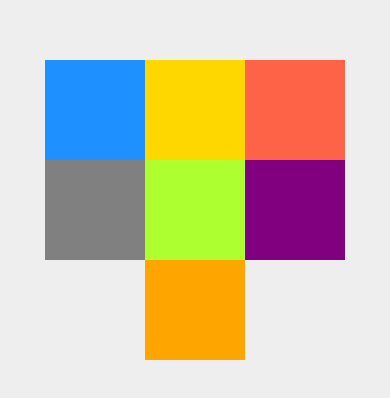
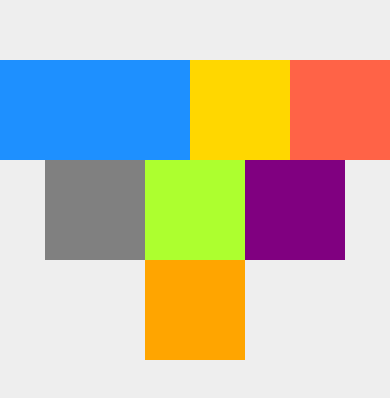
Before and after one commit to codewithz/saib-react-native-playground, a React Native app: screen / in a window 390 px wide. Shown: the part 212-610 px from the top of the page. Built offline with nearby package versions, Linux system fonts and the light colour scheme.

Commit message:
flexBasis and FlexGrow

```diff
--- a/App.js
+++ b/App.js
@@ -30,7 +30,9 @@ export default function App() {
 
       <View style={{
         backgroundColor: 'dodgerblue',
-        width: 100,
+        flexBasis: 100,
+        flexGrow: 1,
+        //width: 100,
         height: 100,
 
       }} >
```
